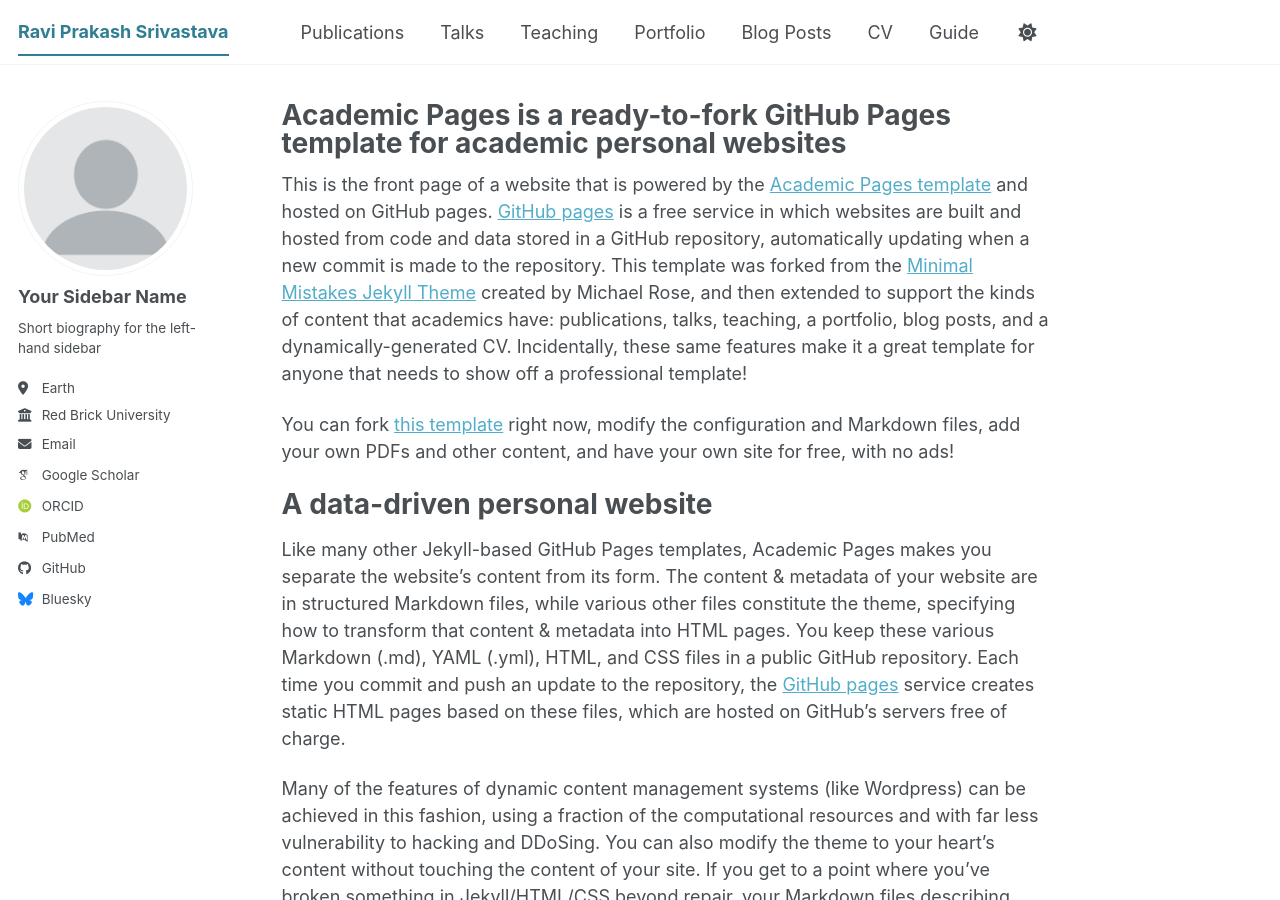
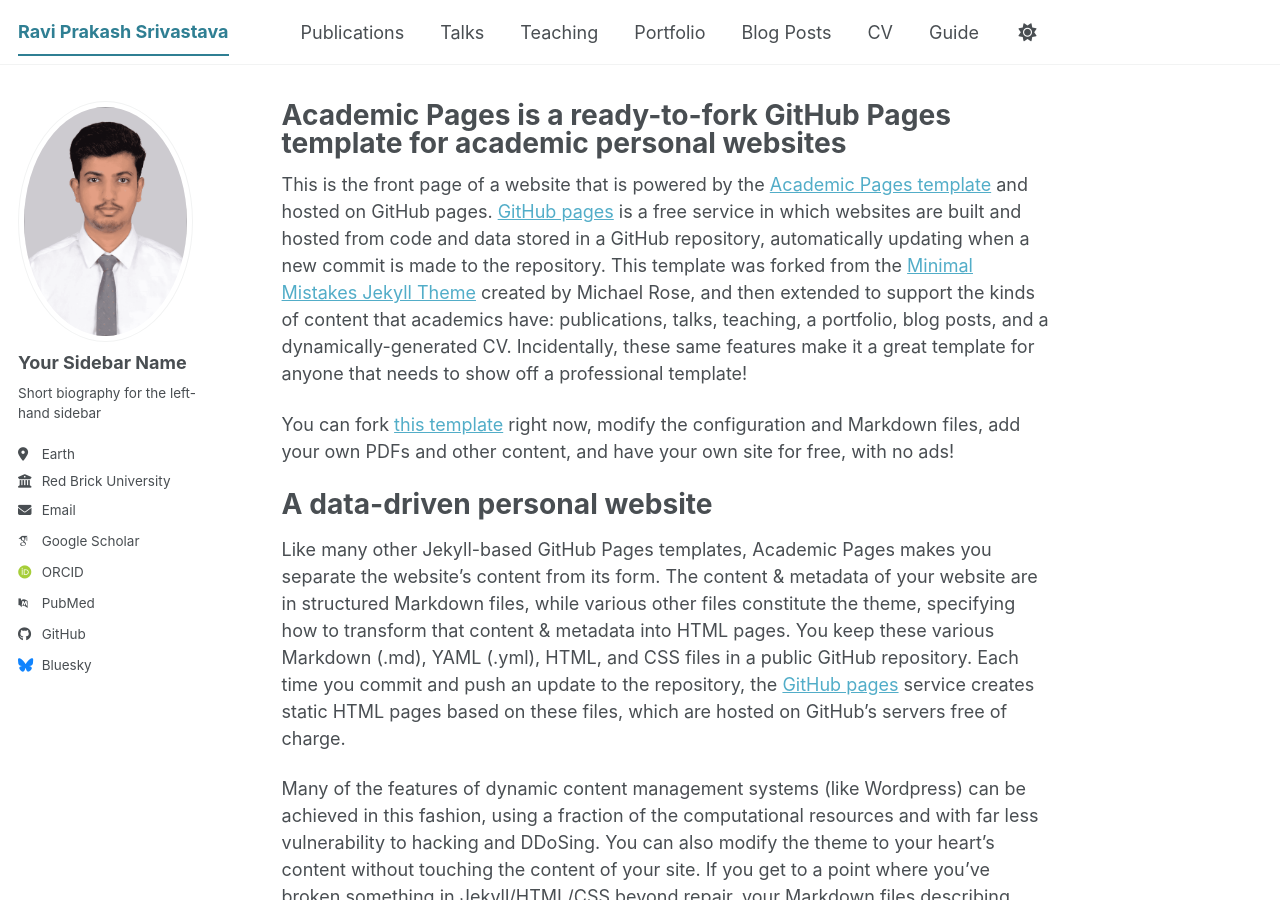
Before and after one commit to er-ravi-srivastava/er-ravi-srivastava.github.io, a Jekyll site: the page built from _pages/about.md, in a window 1280 px wide and 900 px high. Built offline with Jekyll 4.4.1, drawn with Linux system fonts in a browser that asks for light colours; some web fonts are replaced; a script bundle is joined from its source files by our own code; library files that are not in the unit come from our copies.

Commit message:
Update author avatar file name in config

```diff
--- a/_config.yml
+++ b/_config.yml
@@ -23,7 +23,7 @@
 #               Additional customization can be done by editing /_includes/author-profile.html
 author:
   # Biographic information
-  avatar           : "profile.png"
+  avatar           : "Ravi PHOTO.png"
   name             : "Your Sidebar Name"
   pronouns         : # example: "she/her"
   bio              : "Short biography for the left-hand sidebar"
```
